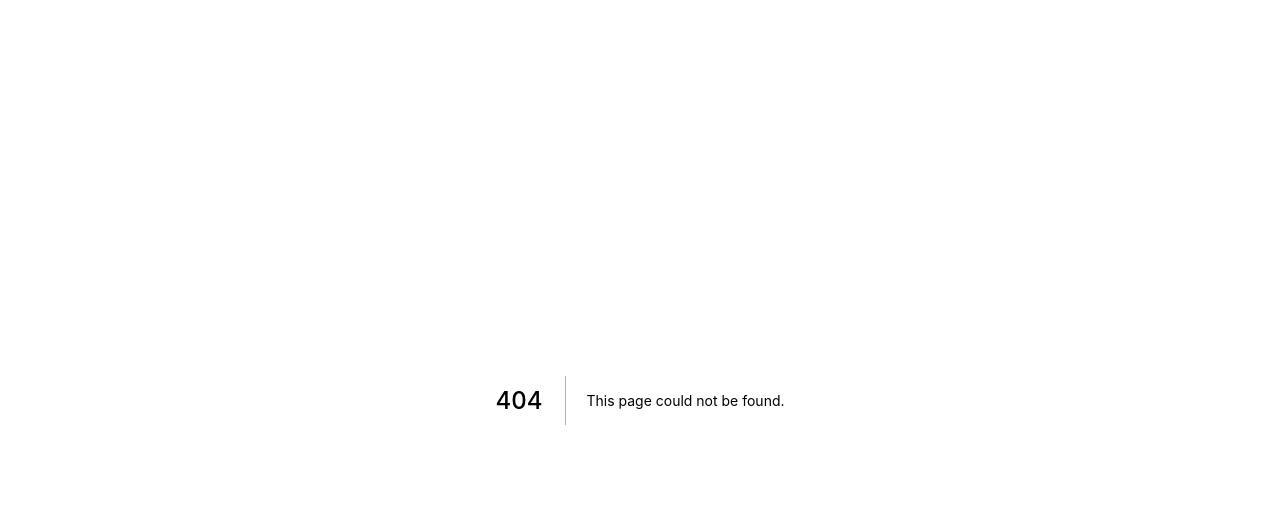
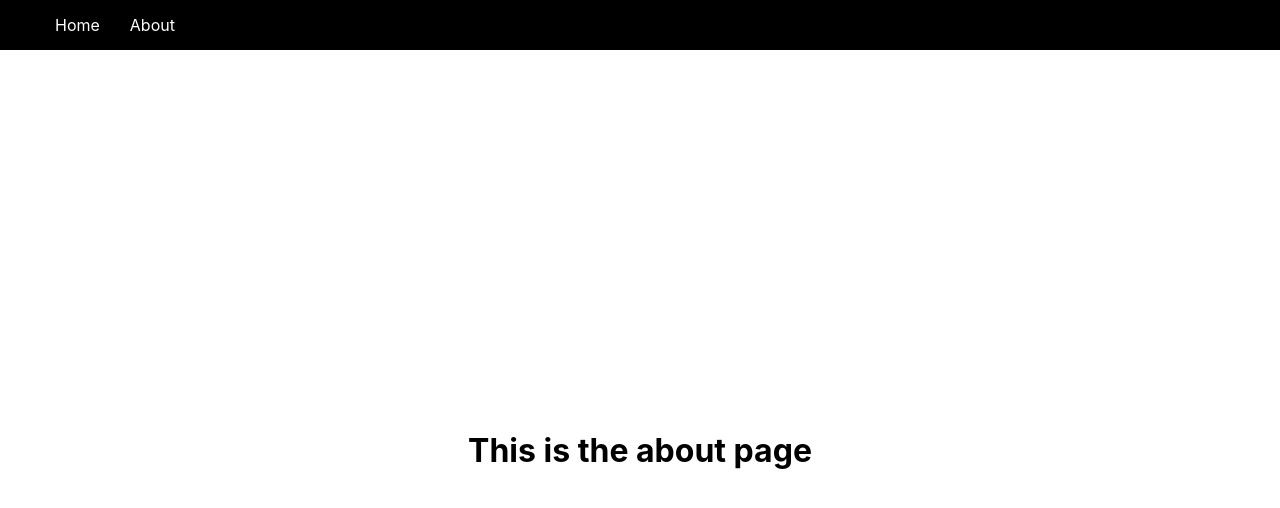
Before and after one commit to skuttenkuler/sk-nextjs-portfolio, a Next.js app: page /about in a window 1280 px wide. Before the commit this address had no page. Shown: the top 508 px of the page. Built offline with nearby package versions, Linux system fonts and the light colour scheme.

Commit message:
initial, added about page, layout component, navbar with links

```diff
--- /dev/null
+++ b/components/Layout.js
@@ -0,0 +1,17 @@
+import Navbar from './Navbar'
+import styles from '../styles/Layout.module.css'
+
+const Layout = ({ children }) => {
+    return(
+    <>
+    <Navbar/>
+    <div className={styles.container}>
+        <main className={styles.main}>
+            {children}
+        </main>
+    </div>
+    </>
+    )
+};
+
+export default Layout;
--- /dev/null
+++ b/components/Navbar.js
@@ -0,0 +1,19 @@
+import Link from 'next/link'
+import styles from '../styles/Navbar.module.css'
+const Navbar = () => {
+    return(
+    <nav className={styles.nav}>
+        <ul>
+            <li className={styles.navItem}>
+                <Link href="/">Home</Link>
+            </li>
+            <li className={styles.navItem}>
+                <Link href="/about">About</Link>
+            </li>
+
+        </ul>
+    </nav>
+    )
+}
+
+export default Navbar;
--- a/pages/_app.js
+++ b/pages/_app.js
@@ -1,7 +1,13 @@
+import Layout from '../components/Layout'
+
 import '../styles/globals.css'
 
 function MyApp({ Component, pageProps }) {
-  return <Component {...pageProps} />
+  return (
+  <Layout>
+    <Component {...pageProps} />
+  </Layout>
+  )
 }
 
-export default MyApp
+export default MyApp;
--- /dev/null
+++ b/pages/about.js
@@ -0,0 +1,10 @@
+
+const About = () => {
+    return(
+        <>
+        <h1>This is the about page</h1>
+        </>
+        )
+};
+
+export default About;
--- /dev/null
+++ b/styles/Layout.module.css
@@ -0,0 +1,17 @@
+.container{
+    min-height: 100vh;
+    padding: 0 0.5rem;
+    display: flex;
+    flex-direction: column;
+    justify-content: center;
+    align-items: center;
+}
+
+.main {
+    padding: 5rem 0;
+    flex: 1;
+    display: flex;
+    flex-direction: column;
+    justify-content: center;
+    align-items: center;
+}
--- /dev/null
+++ b/styles/Navbar.module.css
@@ -0,0 +1,20 @@
+.nav{
+    width: 100%;
+    height: 50px;
+    background-color: black;
+    color: white;
+    display: flex;
+    align-items: center;
+    justify-content: flex-start;
+}
+
+.nav ul{
+    display: flex;
+    justify-content:center;
+    align-items: center;
+    list-style: none;
+}
+
+.nav ul li a{
+    margin: 5px 15px;
+}
```
Also changed, not shown: pages/index.js (+5 -49 lines), styles/Home.module.css (+0 -16 lines), 1 other file (tests, documents, lock files or other folders).
